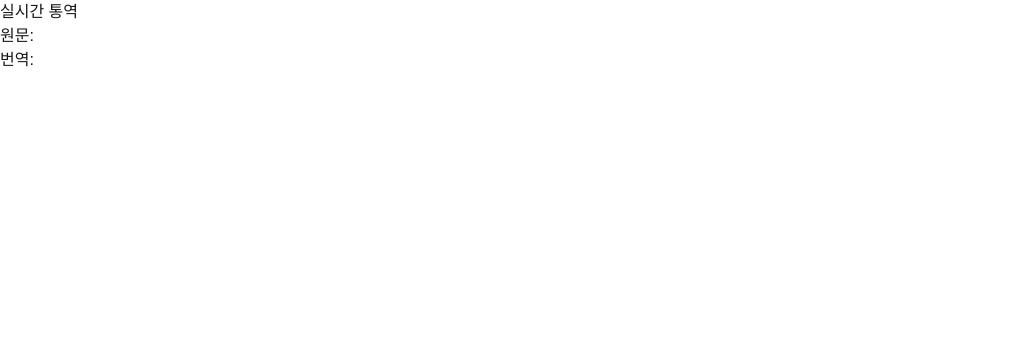
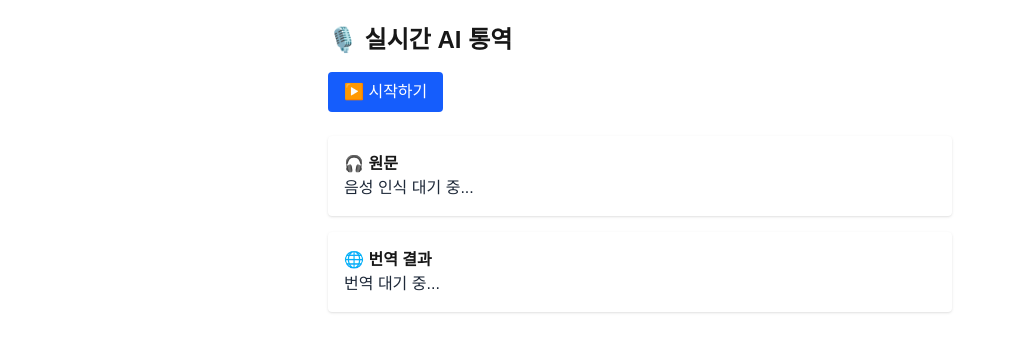
Before and after one commit to guniorg/transqr-platform, a Next.js app: page /session/1/live in a window 1280 px wide. Shown: the top 352 px of the page, without its empty margins (0-1012 px from the left). Built offline with nearby package versions, Linux system fonts and the light colour scheme.

Commit message:
Fix: SpeechRecognition 타입 선언 및 라이브 페이지 완성

```diff
--- a/app/session/[id]/live/page.tsx
+++ b/app/session/[id]/live/page.tsx
@@ -2,8 +2,8 @@
 
 import { useEffect, useRef, useState } from 'react';
 
-// ✅ 타입 오류 방지용 선언 추가
-type SpeechRecognition = any;
+// 타입 오류 방지용 선언
+type SpeechRecognition = typeof window.SpeechRecognition;
 
 export default function LiveTranslationPage() {
   const [listening, setListening] = useState(false);
@@ -25,22 +25,26 @@ export default function LiveTranslationPage() {
       recognition.lang = 'ko-KR';
       recognition.interimResults = true;
       recognition.continuous = true;
-      recognitionRef.current = recognition;
+
+      recognition.onstart = () => setListening(true);
+      recognition.onend = () => setListening(false);
 
       recognition.onresult = async (event: any) => {
-        const lastResult = event.results[event.results.length - 1][0].transcript;
-        setOriginalText(lastResult);
+        const lastTranscript = event.results[event.results.length - 1][0].transcript;
+        setOriginalText(lastTranscript);
 
         try {
           const res = await fetch('/api/translate', {
             method: 'POST',
             headers: { 'Content-Type': 'application/json' },
-            body: JSON.stringify({ text: lastResult, target: 'en' }),
+            body: JSON.stringify({ text: lastTranscript, target: 'en' }),
           });
+
           const data = await res.json();
           const translated = data?.data?.translations?.[0]?.translatedText || '번역 실패';
           setTranslatedText(translated);
         } catch (err) {
+          console.error('Translation error:', err);
           setTranslatedText('번역 실패');
         }
       };
@@ -48,14 +52,40 @@ export default function LiveTranslationPage() {
       recognition.onerror = (event: any) => {
         console.error('Speech recognition error:', event.error);
       };
+
+      recognitionRef.current = recognition;
     }
   }, []);
 
+  const handleToggle = () => {
+    if (!recognitionRef.current) return;
+    if (listening) {
+      recognitionRef.current.stop();
+    } else {
+      recognitionRef.current.start();
+    }
+  };
+
   return (
-    <div>
-      <h1>실시간 통역</h1>
-      <p>원문: {originalText}</p>
-      <p>번역: {translatedText}</p>
+    <div className="p-6 max-w-2xl mx-auto">
+      <h1 className="text-2xl font-bold mb-4">🎙️ 실시간 AI 통역</h1>
+
+      <button
+        onClick={handleToggle}
+        className="mb-6 px-4 py-2 rounded bg-blue-600 text-white hover:bg-blue-700"
+      >
+        {listening ? '🛑 중지하기' : '▶️ 시작하기'}
+      </button>
+
+      <div className="bg-white p-4 rounded shadow mb-4">
+        <h2 className="font-semibold">🎧 원문</h2>
+        <p className="text-gray-800">{originalText || '음성 인식 대기 중...'}</p>
+      </div>
+
+      <div className="bg-white p-4 rounded shadow">
+        <h2 className="font-semibold">🌐 번역 결과</h2>
+        <p className="text-gray-800">{translatedText || '번역 대기 중...'}</p>
+      </div>
     </div>
   );
 }
```
